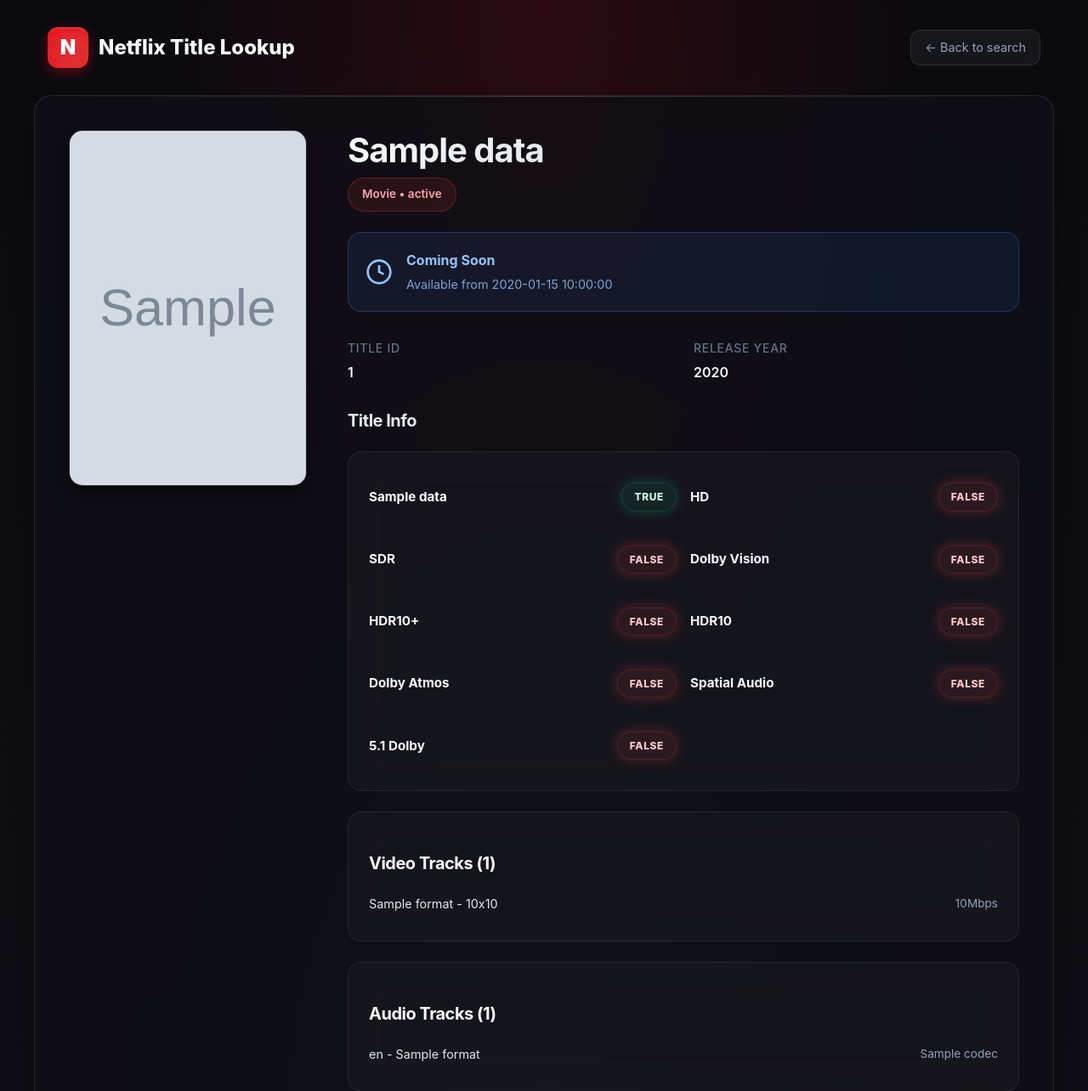
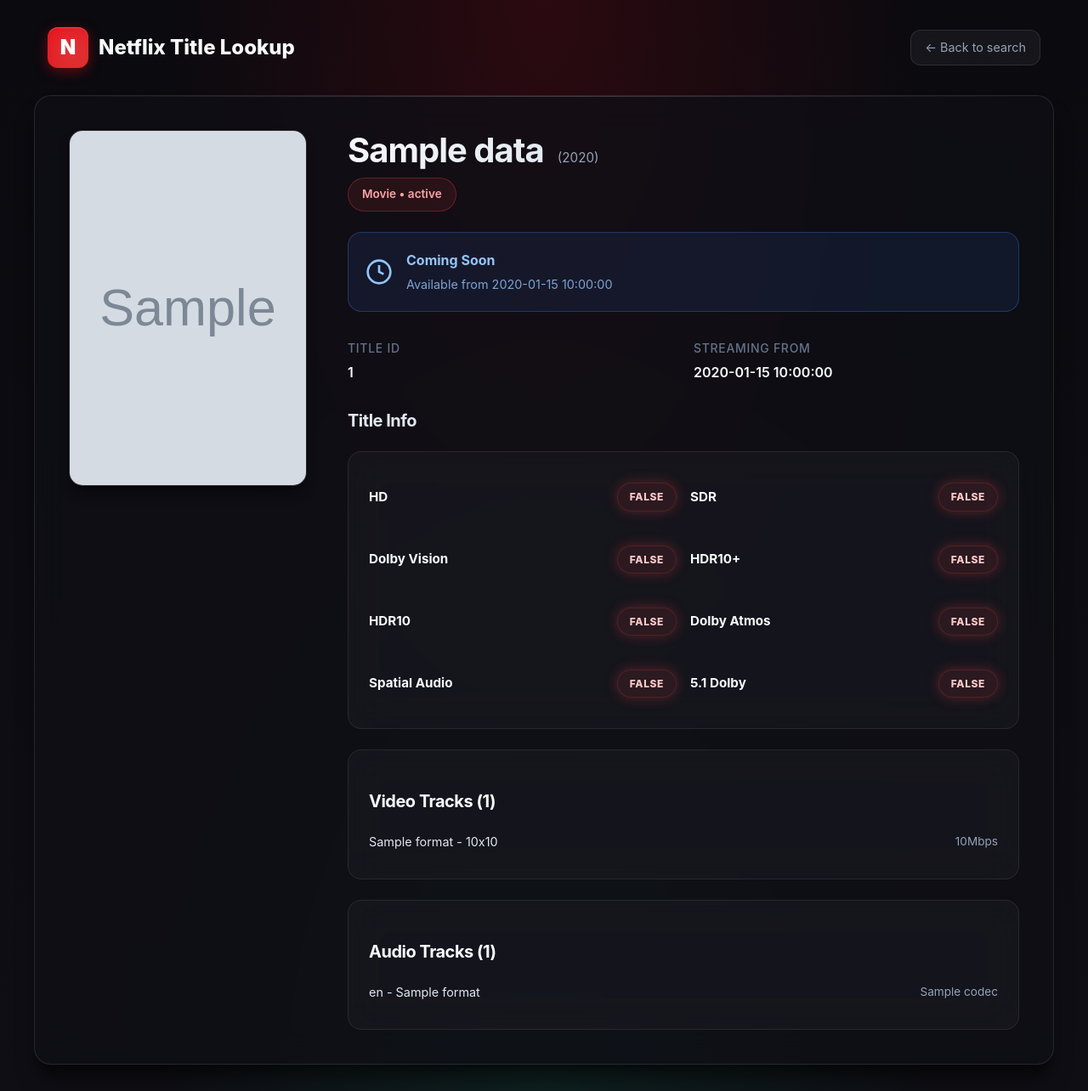
Before and after one commit to harishvanka/netflix-format-checker, a Flask app: template templates/result.html in a window 1280 px wide. Shown: the top 1284 px of the page at 85% size. Run offline with Flask 3, Linux system fonts and the light colour scheme; the template is opened without the code that fills it: most values are stand-ins (such as "Sample title", 1, 10 or a date in 2020); grey boxes marked "Sample" are stand-in pictures.

Commit message:
Reorganize metadata layout: move release year next to title, add conditional streaming date
- Move Release Year next to Movie Title in header using flexbox
- Remove Max Resolution from metadata and Title Info sections
- Add conditional "Streaming From" date display for coming soon titles
- Cleaner layout focusing on title, availability, and key format details

🤖 Generated with [Claude Code](https://claude.com/claude-code)

Co-Authored-By: Claude <noreply@anthropic.com>

```diff
--- a/templates/result.html
+++ b/templates/result.html
@@ -27,7 +27,12 @@
       <div class="content">
         <div class="header">
           <div>
-            <h1>{{ data.title or ('Title ID: ' + data.id) }}</h1>
+            <div style="display: flex; align-items: baseline; gap: 1rem;">
+              <h1 style="margin: 0;">{{ data.title or ('Title ID: ' + data.id) }}</h1>
+              {% if data.year %}
+              <span style="color: var(--text-muted); font-size: 0.95rem;">({{ data.year }})</span>
+              {% endif %}
+            </div>
             {% if data.availability_status %}
             <div class="availability-badge {% if data.is_available %}available{% else %}unavailable{% endif %}">
               {{ 'Movie' if not data.is_series else 'TV Show' }} • {{ data.availability_status }}
@@ -54,16 +59,10 @@
             <div class="label">Title ID</div>
             <div class="value">{{ data.id }}</div>
           </div>
-          {% if data.year %}
+          {% if not data.is_available and data.coming_date %}
           <div>
-            <div class="label">Release Year</div>
-            <div class="value">{{ data.year }}</div>
-          </div>
-          {% endif %}
-          {% if data.is_available %}
-          <div>
-            <div class="label">Max Resolution</div>
-            <div class="value">{{ data.max_resolution_label or '—' }}</div>
+            <div class="label">Streaming From</div>
+            <div class="value">{{ data.coming_date }}</div>
           </div>
           {% endif %}
         </div>
@@ -133,10 +132,6 @@
 
         <h3>Title Info</h3>
         <div class="summary summary-grid">
-          <div class="kv">
-            <span class="k">{{ data.max_resolution_label or 'Resolution' }}</span>
-            <span class="v"><span class="val-badge val-{% if data.max_resolution_label %}true{% else %}false{% endif %}">{{ 'True' if data.max_resolution_label else 'False' }}</span></span>
-          </div>
           <div class="kv">
             <span class="k">HD</span>
             <span class="v"><span class="val-badge val-{% if data.hdr or data.uhd %}true{% else %}false{% endif %}">{{ 'True' if data.hdr or data.uhd else 'False' }}</span></span>
```
